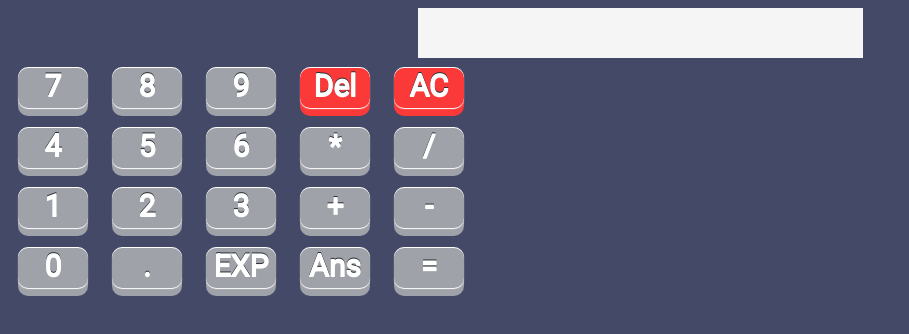
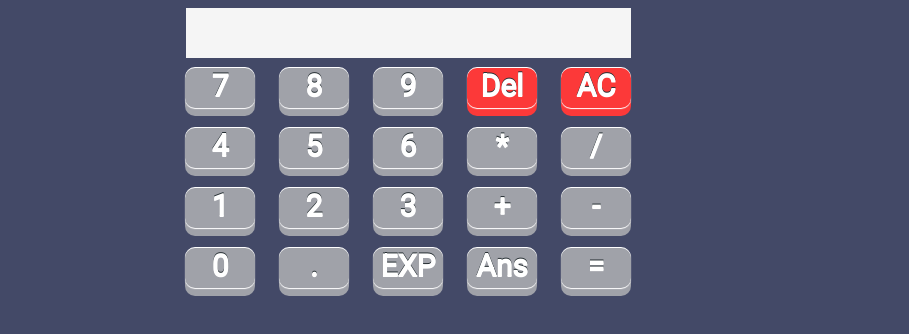
Before and after one commit to Rahul2360/Scietnific-Calculator, a plain HTML site: page index.html in a window 1280 px wide. Shown: the whole page, without its empty margins (0-909 px from the left). Drawn offline with Linux system fonts and the light colour scheme.

Commit message:
Style changes

```diff
--- a/css/style.css
+++ b/css/style.css
@@ -1,6 +1,11 @@
 body {
     font-family: 'Roboto', sans-serif;
     background-color: #434967;
+}
+.container {
+    height: 100%;
+    width: 800px;
+    text-align: center;
 }
 #result {
     margin: 0 auto;
```
